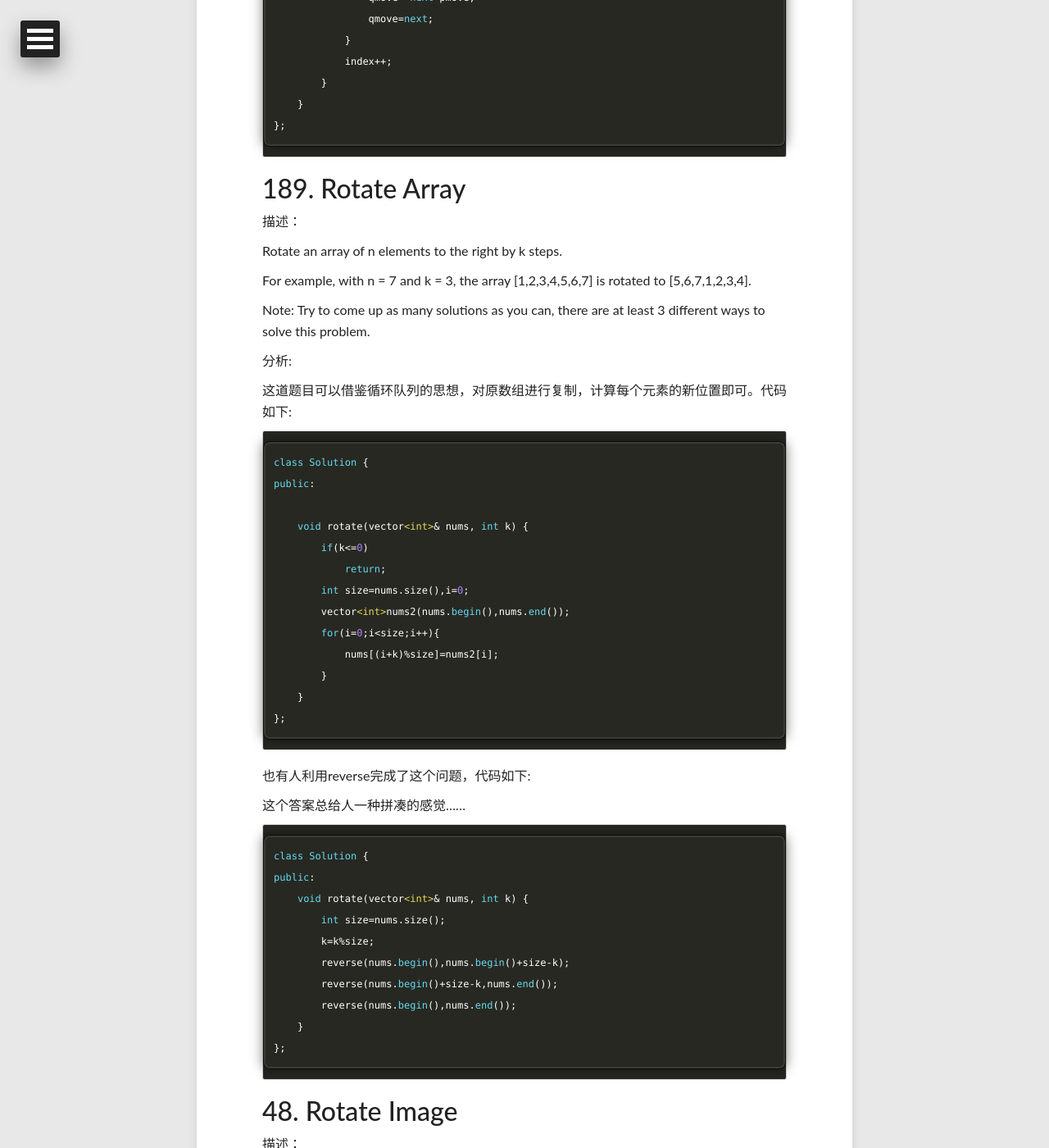
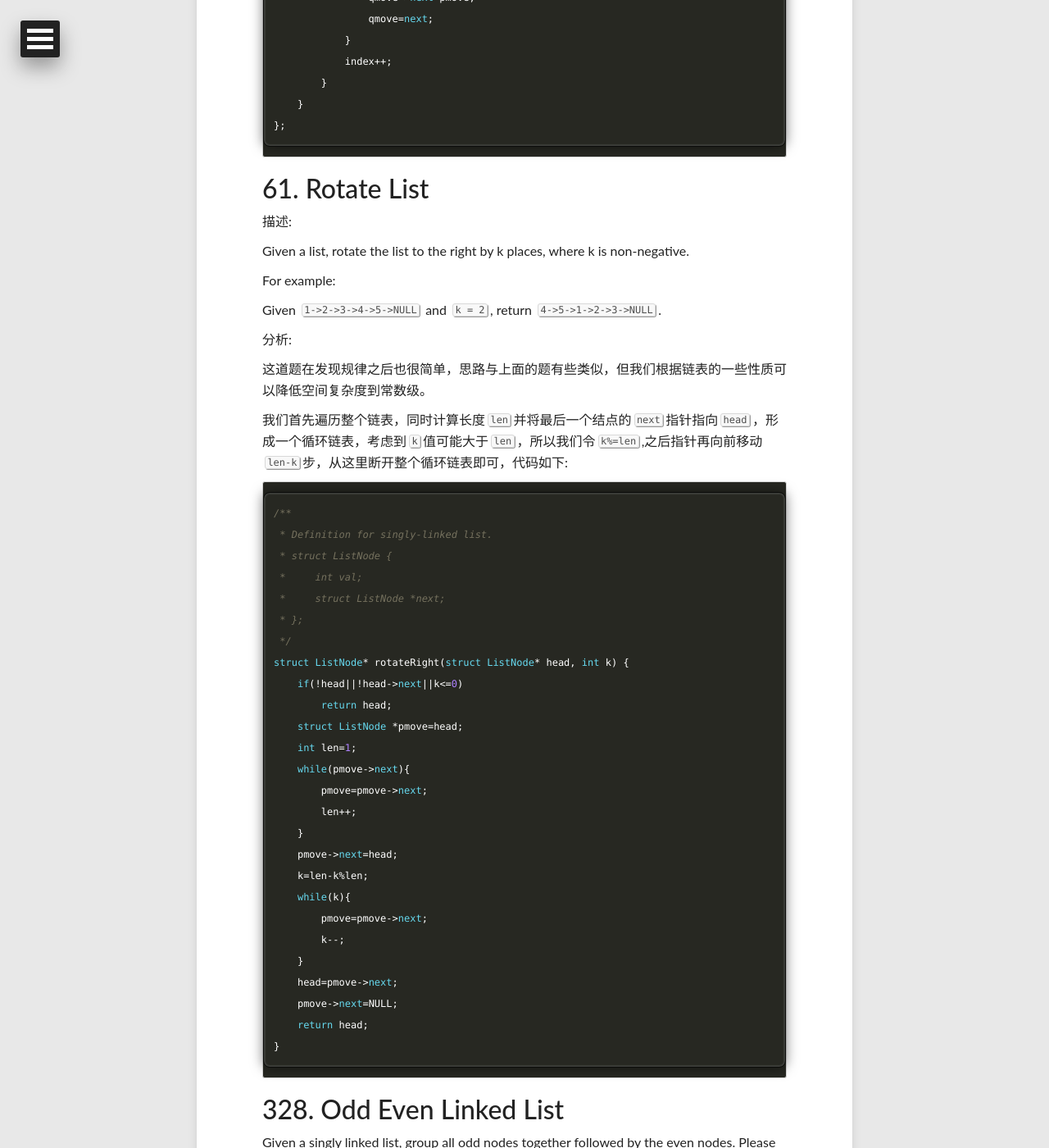
Before and after one commit to Kelvinmao/kelvinmao.github.io, a Jekyll site: the page built from _posts/2016-09-07-链表的变形.md, in a window 1280 px wide and 1400 px high, scrolled down 4332 px. Shown: the whole window at 82% size. Built offline with Jekyll 4.4.1, drawn with Linux system fonts in a browser that asks for light colours; some web fonts are replaced; some of the changed text lies outside the part shown.

Commit message:
2016-09-23

````diff
--- a/_posts/2016-09-07-链表的变形.md
+++ b/_posts/2016-09-07-链表的变形.md
@@ -167,85 +167,7 @@ public:
 };
 ```
 
-# 189. Rotate Array
 
-描述：
-
-Rotate an array of n elements to the right by k steps.
-
-For example, with n = 7 and k = 3, the array [1,2,3,4,5,6,7] is rotated to [5,6,7,1,2,3,4].
-
-Note:
-Try to come up as many solutions as you can, there are at least 3 different ways to solve this problem.
-
-分析:
-
-这道题目可以借鉴循环队列的思想，对原数组进行复制，计算每个元素的新位置即可。代码如下:
-
-
-```c++
-class Solution {
-public:
-
-    void rotate(vector<int>& nums, int k) {
-        if(k<=0)
-            return;
-        int size=nums.size(),i=0;
-        vector<int>nums2(nums.begin(),nums.end());
-        for(i=0;i<size;i++){
-            nums[(i+k)%size]=nums2[i];
-        }
-    }
-};
-```
-
-也有人利用reverse完成了这个问题，代码如下:
-
-这个答案总给人一种拼凑的感觉……
-```c++
-class Solution {
-public:
-    void rotate(vector<int>& nums, int k) {
-        int size=nums.size();
-        k=k%size;
-        reverse(nums.begin(),nums.begin()+size-k);
-        reverse(nums.begin()+size-k,nums.end());
-        reverse(nums.begin(),nums.end());
-    }
-};
-```
-
-# 48. Rotate Image
-
-描述：
-
-You are given an n x n 2D matrix representing an image.
-
-Rotate the image by 90 degrees (clockwise).
-
-Follow up:
-
-Could you do this in-place?
-
-分析:
-
-这道题其实还是对数组的操作，难度不大，我们去模拟整个过程就可以了，我们可以先沿着中心线上下翻转，再进行一次转置运算即可，代码如下:
-
-```c++
-class Solution {
-public:
-    void rotate(vector<vector<int>>& matrix) {
-        int i=0,j=0,row=matrix.size(),col=matrix[0].size(),tmp=0;
-        int low=0,high=matrix.size()-1;
-        while(low<high)
-            swap(matrix[low++],matrix[high--]);
-        for(i=0;i<row;i++){
-            for(j=i+1;j<col;j++)
-                swap(matrix[i][j],matrix[j][i]);
-        }
-    }
-};
-```
 
 # 61. Rotate List
 
````
